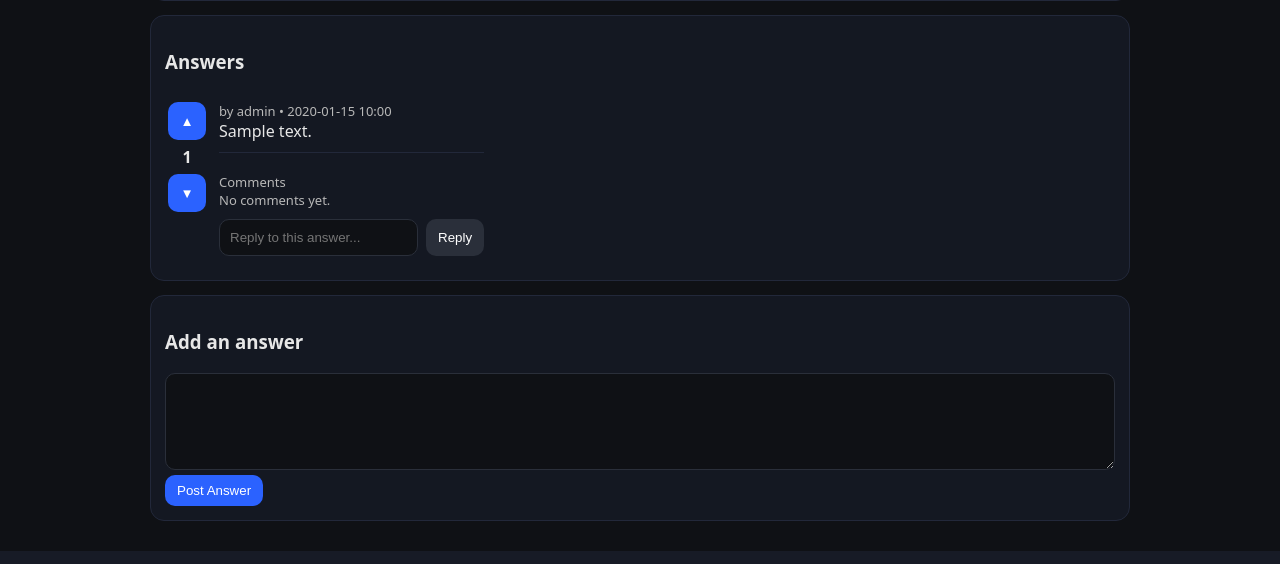
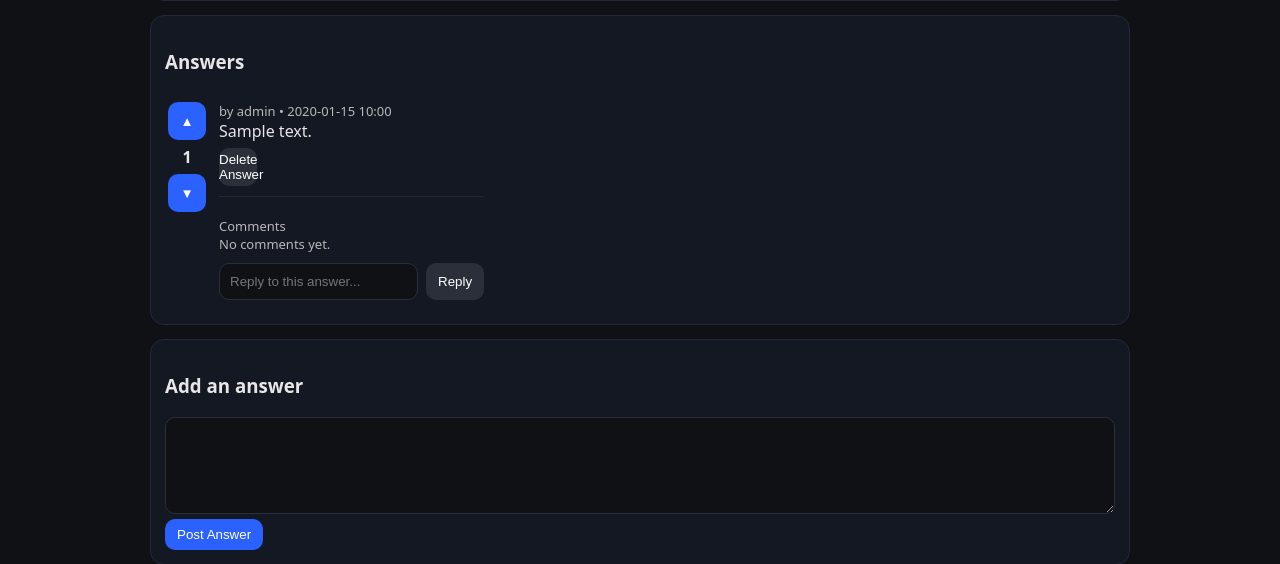
Before and after one commit to EUXIEE0205/cse108, a Flask app: template templates/question_detail.html in a window 1280 px wide. Shown: the part 319-883 px from the top of the page. Run offline with Flask 3, Linux system fonts and the light colour scheme; the template is opened without the code that fills it: values that come from a table or form of the project are taken from there, others are empty; the visitor is signed in with stand-in values (Sample User, id 1); tables that the repository leaves empty hold one stand-in row (values such as "Sample post").

Commit message:
answerdelectfixed

```diff
--- a/app.py
+++ b/app.py
@@ -277,34 +277,27 @@
         flash("Comment posted!", "ok")
         return redirect(url_for("question_detail", question_id=a.question_id))
 
-    @app.post("/comments/<int:comment_id>/delete")
-    def delete_comment(comment_id: int):
+    # ---------- delete answer ----------
+    @app.post("/answers/<int:answer_id>/delete")
+    def delete_answer(answer_id: int):
         if not login_required():
             return redirect(url_for("login_page"))
 
         me = current_user()
-        c = db.session.get(Comment, comment_id)
-        if not c:
+        a = db.session.get(Answer, answer_id)
+        if not a:
             abort(404)
 
-        # author or admin can delete
-        if c.author_id != me.id and not is_admin(me):
-            flash("You can only delete your own comment.", "error")
-            # redirect back to the related question page
-            a = db.session.get(Answer, c.answer_id)
+        if a.author_id != me.id and not is_admin(me):
+            flash("You can only delete your own answer.", "error")
             return redirect(url_for("question_detail", question_id=a.question_id))
 
-        # get question id before deletion for redirect
-        a = db.session.get(Answer, c.answer_id)
-        qid = a.question_id if a else None
-
-        db.session.delete(c)
+        qid = a.question_id
+        db.session.delete(a)
         db.session.commit()
 
-        flash("Comment deleted.", "ok")
-        if qid:
-            return redirect(url_for("question_detail", question_id=qid))
-        return redirect(url_for("home"))
+        flash("Answer deleted.", "ok")
+        return redirect(url_for("question_detail", question_id=qid))
 
     # ---------- delete question ----------
     @app.post("/questions/<int:question_id>/delete")
--- a/templates/question_detail.html
+++ b/templates/question_detail.html
@@ -8,7 +8,7 @@
     <div class="muted">by {{ question.author.username }}</div>
     <p>{{ question.body }}</p>
     {% if me and (me.id == question.author_id or me.username == 'admin') %}
-      <form method="post" action="{{ url_for('delete_question', question_id=question.id) }}" style="margin-top:8px;">
+      <form method="post" action="{{ url_for('delete_question', question_id=question.id) }}" style="margin-top:8px;" class="confirm-delete">
         <button class="btn secondary" type="submit">Delete Question</button>
       </form>
     {% endif %}
@@ -47,6 +47,11 @@
         <div class="answer-body">
           <div class="muted">by {{ a.author.username }} • {{ a.created_at.strftime("%Y-%m-%d %H:%M") }}</div>
           <div>{{ a.body }}</div>
+          {% if me and (me.id == a.author_id or me.username == 'admin') %}
+            <form method="post" action="{{ url_for('delete_answer', answer_id=a.id) }}" style="margin-top:6px;" class="confirm-delete">
+              <button class="btn small secondary" type="submit">Delete Answer</button>
+            </form>
+          {% endif %}
 
           <!-- COMMENTS -->
           <div class="comments">
@@ -62,11 +67,6 @@
                     {{ c.author.username }} • {{ c.created_at.strftime("%Y-%m-%d %H:%M") }}
                   </div>
                   <div class="smalltext">{{ c.body }}</div>
-                  {% if me and (me.id == c.author_id or me.username == 'admin') %}
-                    <form method="post" action="{{ url_for('delete_comment', comment_id=c.id) }}" class="inline-form" style="margin-top:4px;">
-                      <button class="btn small secondary" type="submit">Delete</button>
-                    </form>
-                  {% endif %}
                 </div>
               {% endfor %}
             {% endif %}
@@ -99,3 +99,23 @@
     {% endif %}
   </div>
 {% endblock %}
+
+{% block scripts %}
+  <script>
+    (function() {
+      function attachConfirm(selector, message) {
+        var forms = document.querySelectorAll(selector);
+        for (var i = 0; i < forms.length; i++) {
+          forms[i].addEventListener('submit', function(e) {
+            if (!confirm(message)) {
+              e.preventDefault();
+              e.stopPropagation();
+              return false;
+            }
+          });
+        }
+      }
+      attachConfirm('form.confirm-delete', '确认删除？此操作不可恢复。');
+    })();
+  </script>
+{% endblock %}
```
